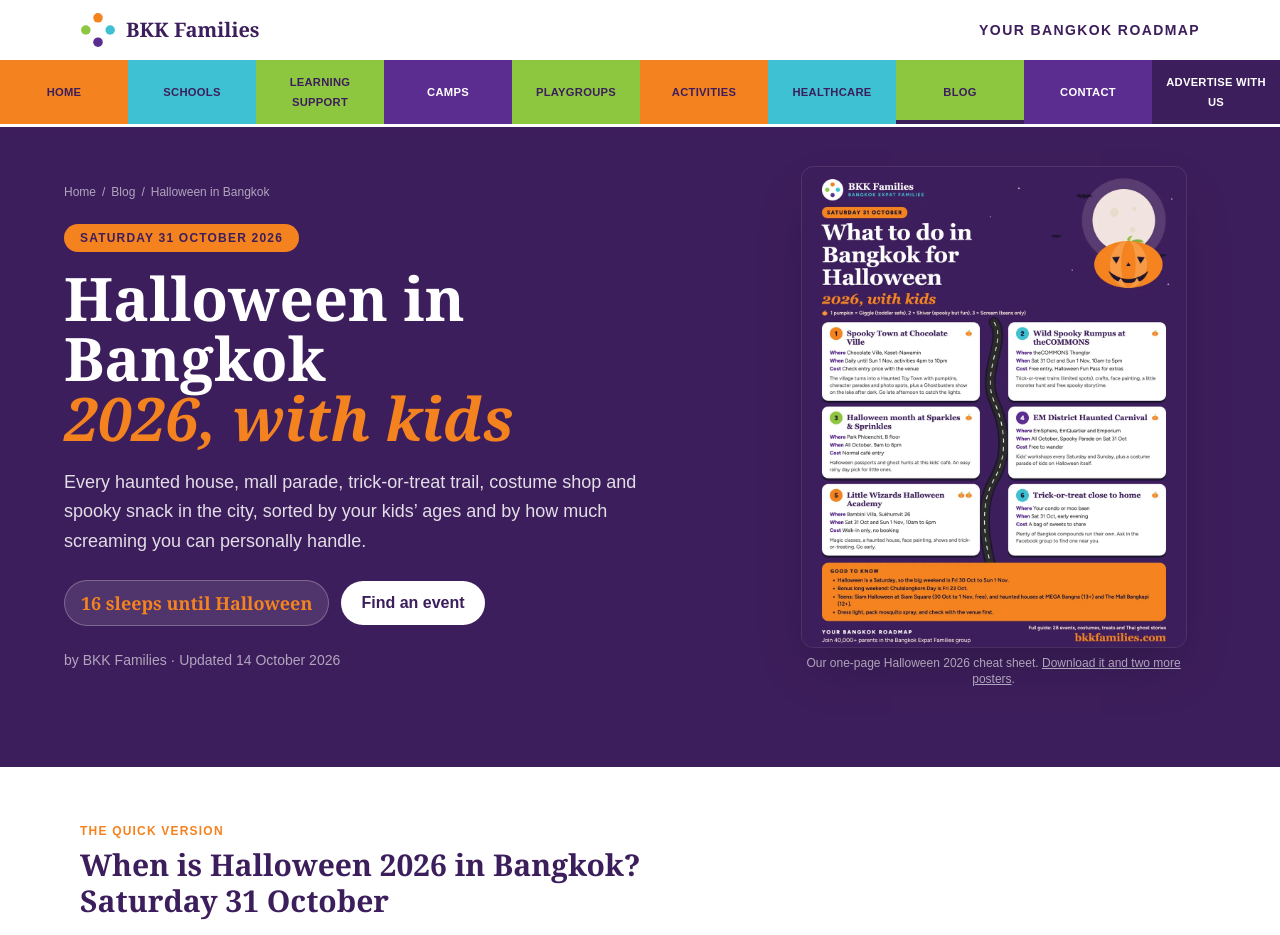
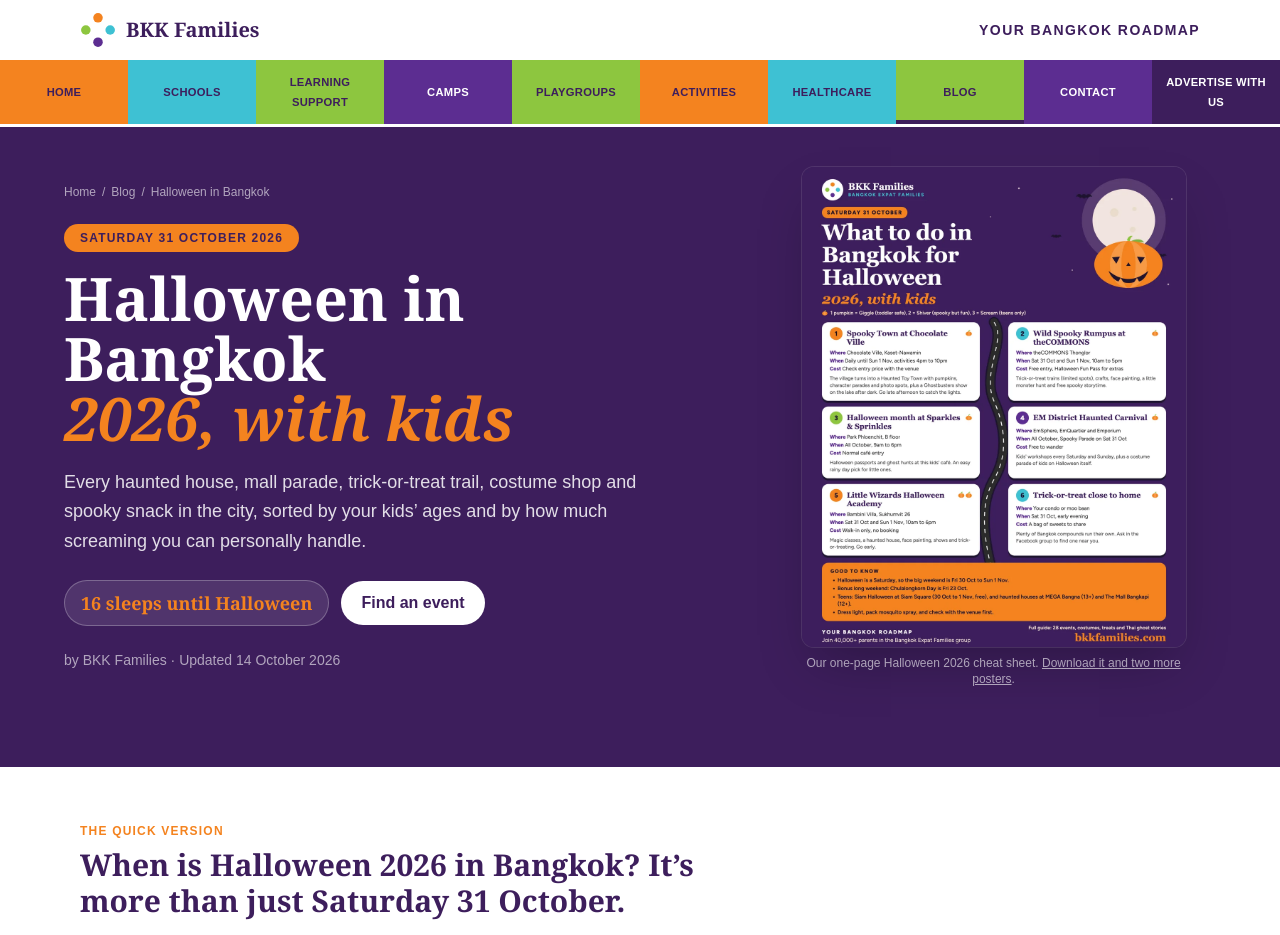
Before and after one commit to robkawada-ux/bkkfamilies, a Next.js app: page /blog/halloween-in-bangkok-with-kids in a window 1280 px wide. Shown: the top 935 px of the page. Built offline with nearby package versions, Linux system fonts and the light colour scheme.

Commit message:
Halloween guide: reword the "when is Halloween" heading
Co-Authored-By: Claude Opus 5.5 <noreply@anthropic.com>
Claude-Session: https://claude.ai/code/session_01SocadvJookcomzLf5mNXFB

```diff
--- a/src/app/blog/halloween-in-bangkok-with-kids/page.tsx
+++ b/src/app/blog/halloween-in-bangkok-with-kids/page.tsx
@@ -319,7 +319,7 @@ export default function HalloweenGuidePage() {
           <SectionHead
             id="when"
             eyebrow="The quick version"
-            title="When is Halloween 2026 in Bangkok? Saturday 31 October"
+            title="When is Halloween 2026 in Bangkok? It’s more than just Saturday 31 October."
             intro="Translation: the whole weekend is Halloween, and so is the one before it. Most of the city's big family events cluster on Friday 30 October to Sunday 1 November, with the mall displays running all month."
           />
           <div className="grid gap-4 md:grid-cols-3">
```
